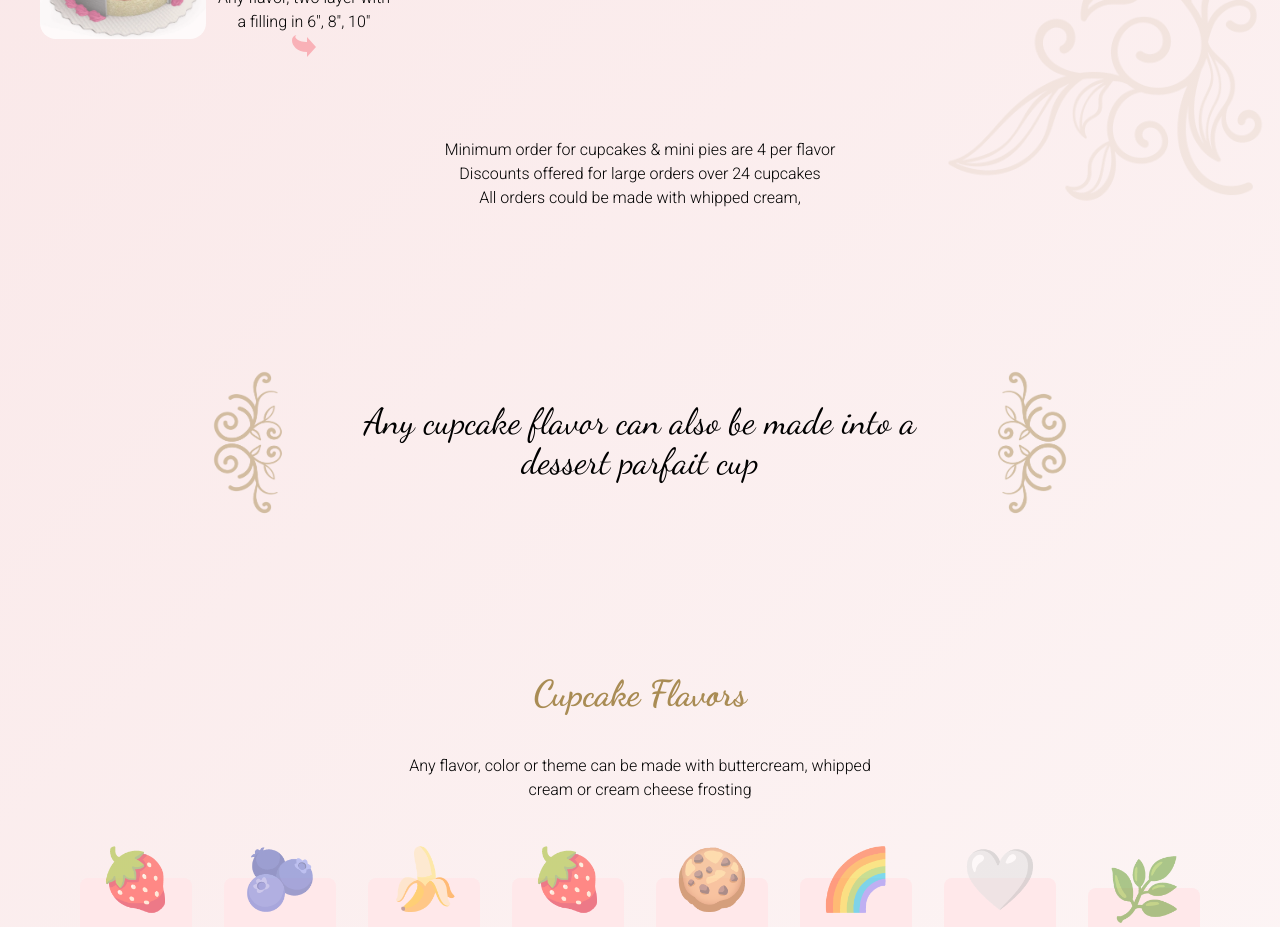
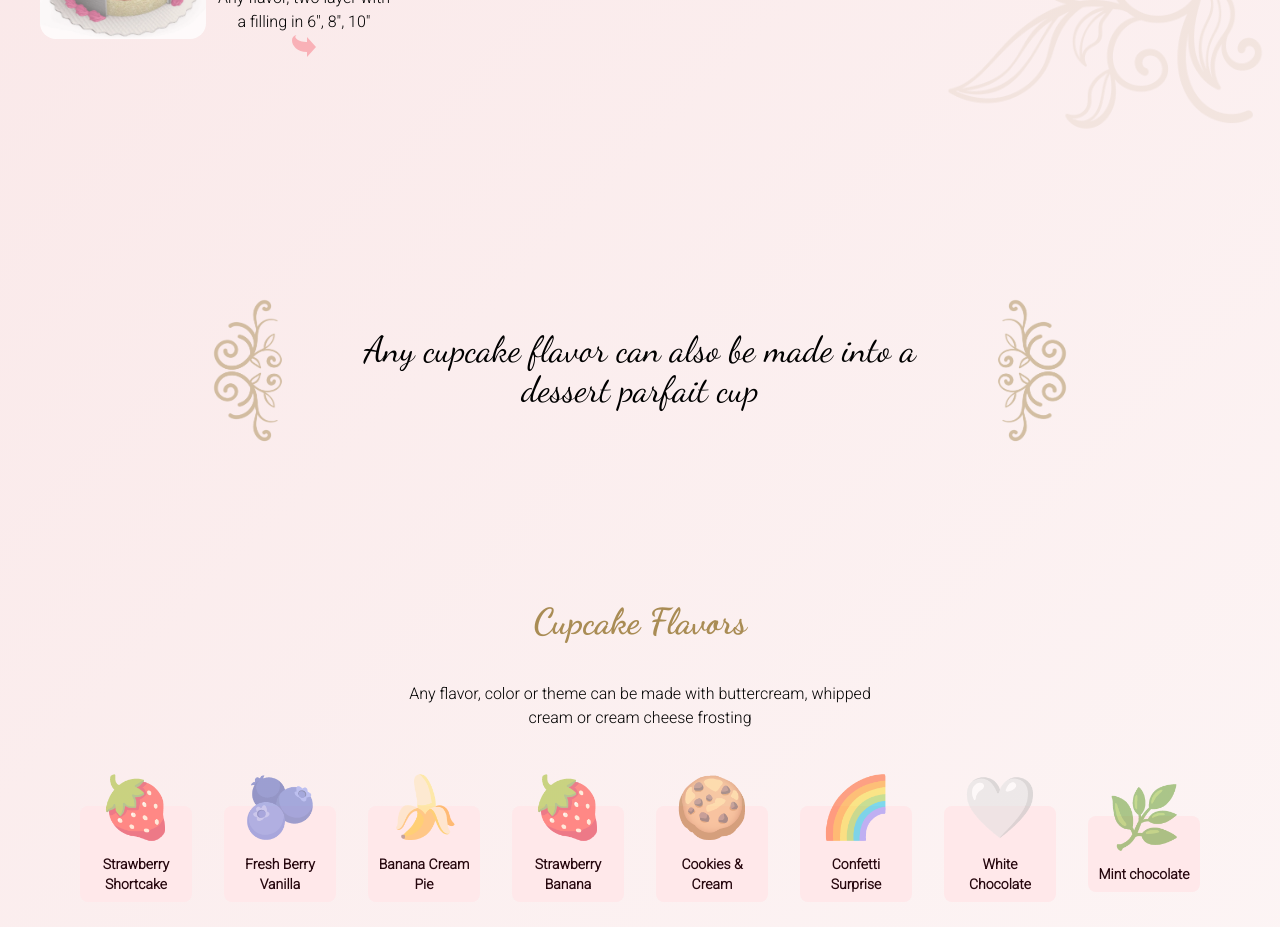
Before and after one commit to darideveloper/sugar-kiss-cupcakes, a Next.js app: page / in a window 1280 px wide. Shown: the part 1940-2867 px from the top of the page. Built offline with nearby package versions, Linux system fonts and the light colour scheme.

Commit message:
style (prices): remove warnning text

```diff
--- a/sections/prices.jsx
+++ b/sections/prices.jsx
@@ -107,22 +107,6 @@ export default function Prices({}) {
           ))
         }
       </div>
-
-      <p
-        className={`
-          warnning
-          container
-          mx-auto
-          text-center
-        `}>
-        Minimum order for cupcakes & mini pies are 4 per flavor
-        <br />
-        Discounts offered for large orders over 24 cupcakes
-        <br />
-        All orders could be made with whipped cream,
-      </p>
-
-
     </section>
   );
 }
```
